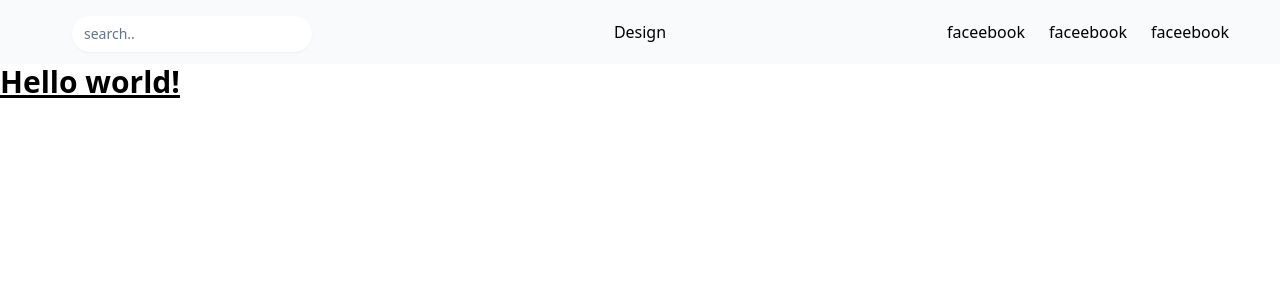
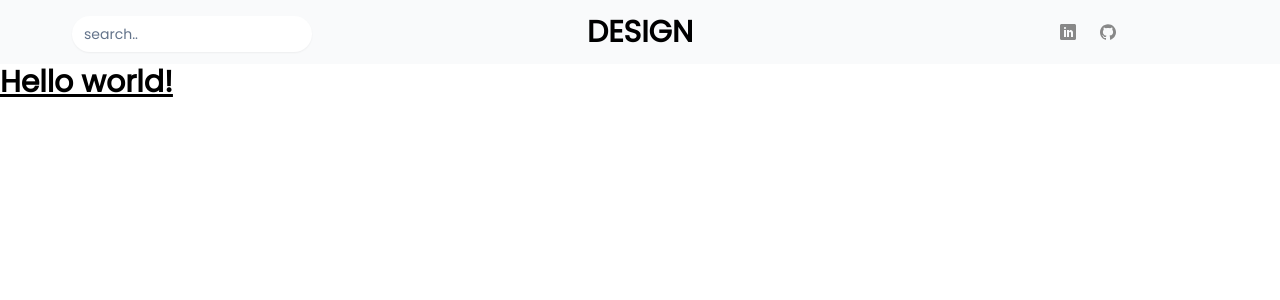
Before and after one commit to wakininja/AjarghKreationAssignment, a Next.js app: page / in a window 1280 px wide. Shown: the top 300 px of the page. Built offline with nearby package versions, Linux system fonts and the light colour scheme.

Commit message:
style: Header design is completed

```diff
--- a/package.json
+++ b/package.json
@@ -16,6 +16,7 @@
     "postcss": "8.4.23",
     "react": "18.2.0",
     "react-dom": "18.2.0",
+    "react-icons": "^4.8.0",
     "tailwindcss": "3.3.2"
   }
 }
--- a/src/components/header.js
+++ b/src/components/header.js
@@ -1,4 +1,5 @@
-import React from 'react'
+import { ImLinkedin, ImGithub } from "react-icons/im";
+// import Link from 'next/link';
 
 function header() {
   return (
@@ -14,16 +15,18 @@ function header() {
 
         {/* This is for  Design Order */}
             <div className='shrink w-80 sm:order-2'>
-                <a>Design</a>
+                {/* <Link>
+                </Link> */}
+                <a className="font-bold uppercase text-3xl">Design</a>
             </div>
 
         {/* This is  for flex order */}
             <div className='w-96 order-3 flex justify-center'>
                 <div className="flex gap-6">
                     {/* social icon */}
-                    <a>faceebook</a>
-                    <a>faceebook</a>
-                    <a>faceebook</a>
+                    <a><ImLinkedin color="#888888"/></a>
+                    <a><ImGithub color="#888888"/></a>
+
 
                 </div>
             </div>
--- a/src/styles/globals.css
+++ b/src/styles/globals.css
@@ -1,8 +1,13 @@
+@import url('https://fonts.googleapis.com/css2?family=Poppins&display=swap');
+
+
 @tailwind base;
 @tailwind components;
 @tailwind utilities;
 
-
+*>*{
+  font-family: 'Poppins', sans-serif;
+}
 
 a{
   color:inherit;
```
Also changed, not shown: 1 other file (tests, documents, lock files or other folders).
